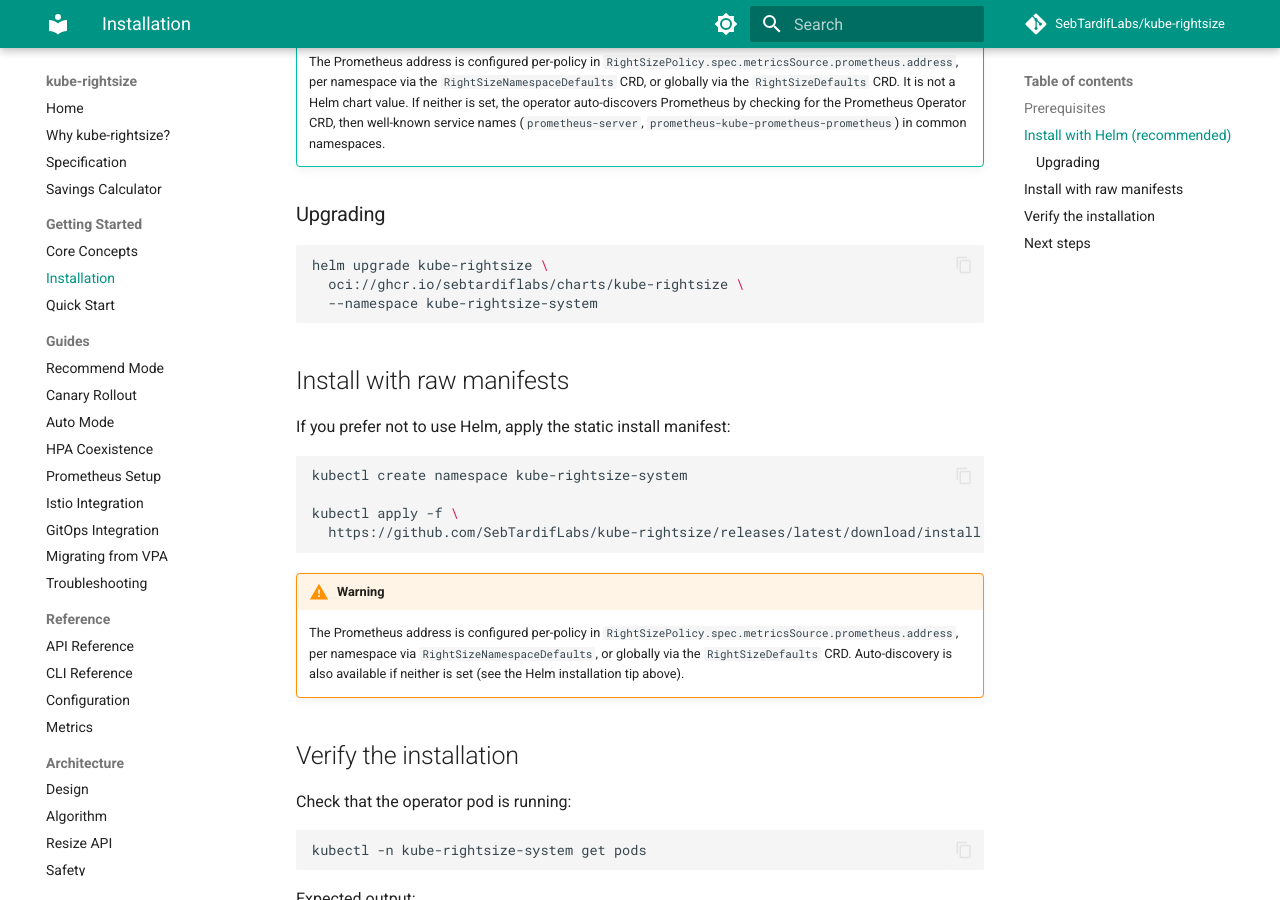
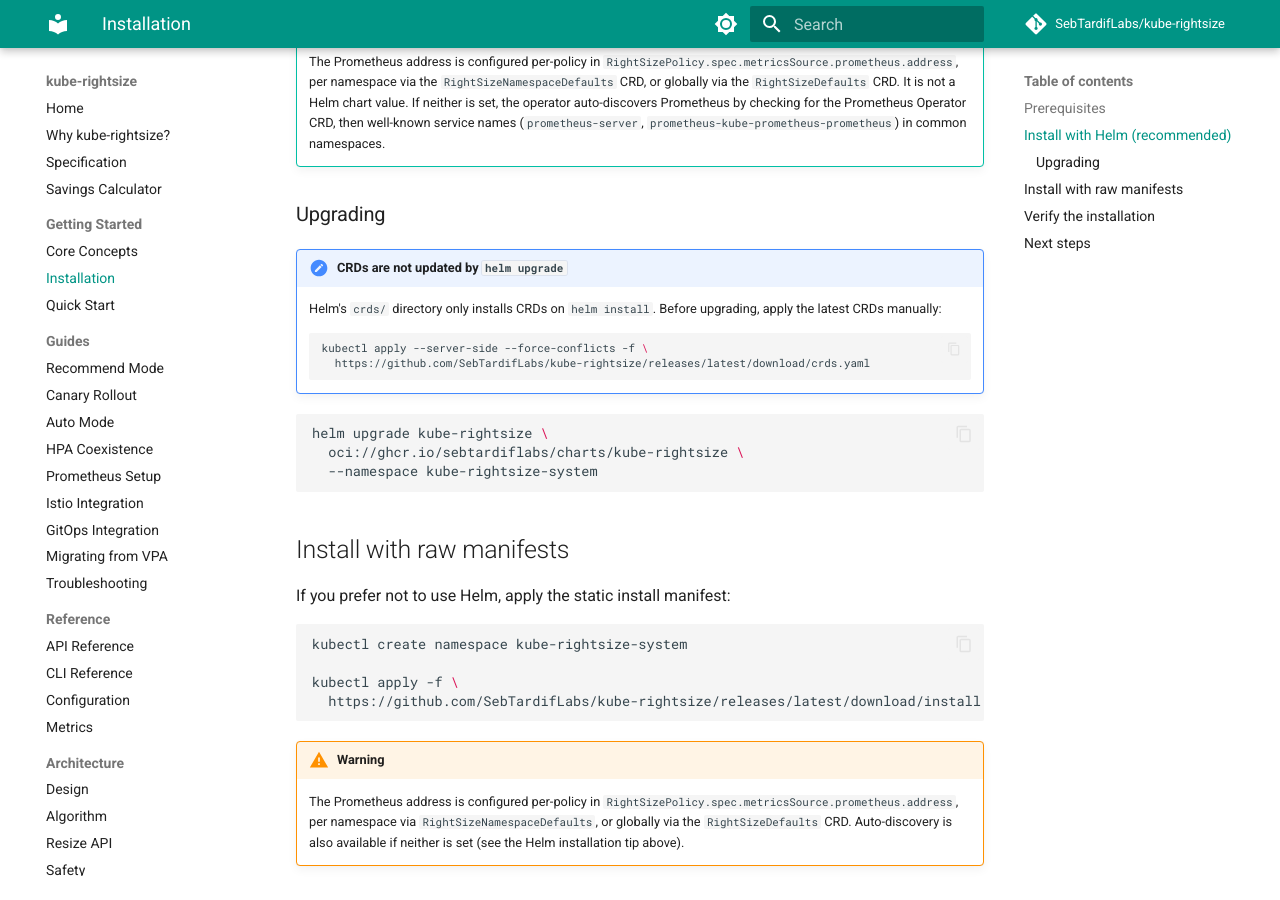
Before and after one commit to attune-io/attune, an MkDocs documentation site: the page built from docs/getting-started/installation.md, in a window 1280 px wide and 900 px high, scrolled down 866 px. Built offline with MkDocs 1.6.1 and Material for MkDocs 9.7.7, drawn with Linux system fonts in a browser that asks for light colours; comment, search, counter and statistics services are not loaded.

Commit message:
Document CRD manual update requirement on Helm upgrade
Helm's crds/ directory only installs CRDs on 'helm install', not
'helm upgrade'. Users upgrading the chart after CRD schema changes
(like the recent removal of +kubebuilder:default markers) would
silently keep the old CRD schema, potentially causing API errors
during reconciliation.

Added upgrade CRD step to installation docs and Helm chart README.

Signed-off-by: Sebastien Tardif <sebtardif@ncf.ca>

````diff
--- a/docs/getting-started/installation.md
+++ b/docs/getting-started/installation.md
@@ -37,6 +37,15 @@
     common namespaces.
 
 ### Upgrading
+
+!!! important "CRDs are not updated by `helm upgrade`"
+    Helm's `crds/` directory only installs CRDs on `helm install`.
+    Before upgrading, apply the latest CRDs manually:
+
+    ```bash
+    kubectl apply --server-side --force-conflicts -f \
+      https://github.com/SebTardifLabs/kube-rightsize/releases/latest/download/crds.yaml
+    ```
 
 ```bash
 helm upgrade kube-rightsize \
````
Also changed, not shown: charts/kube-rightsize/README.md (+8 -1 lines), 1 other file.
